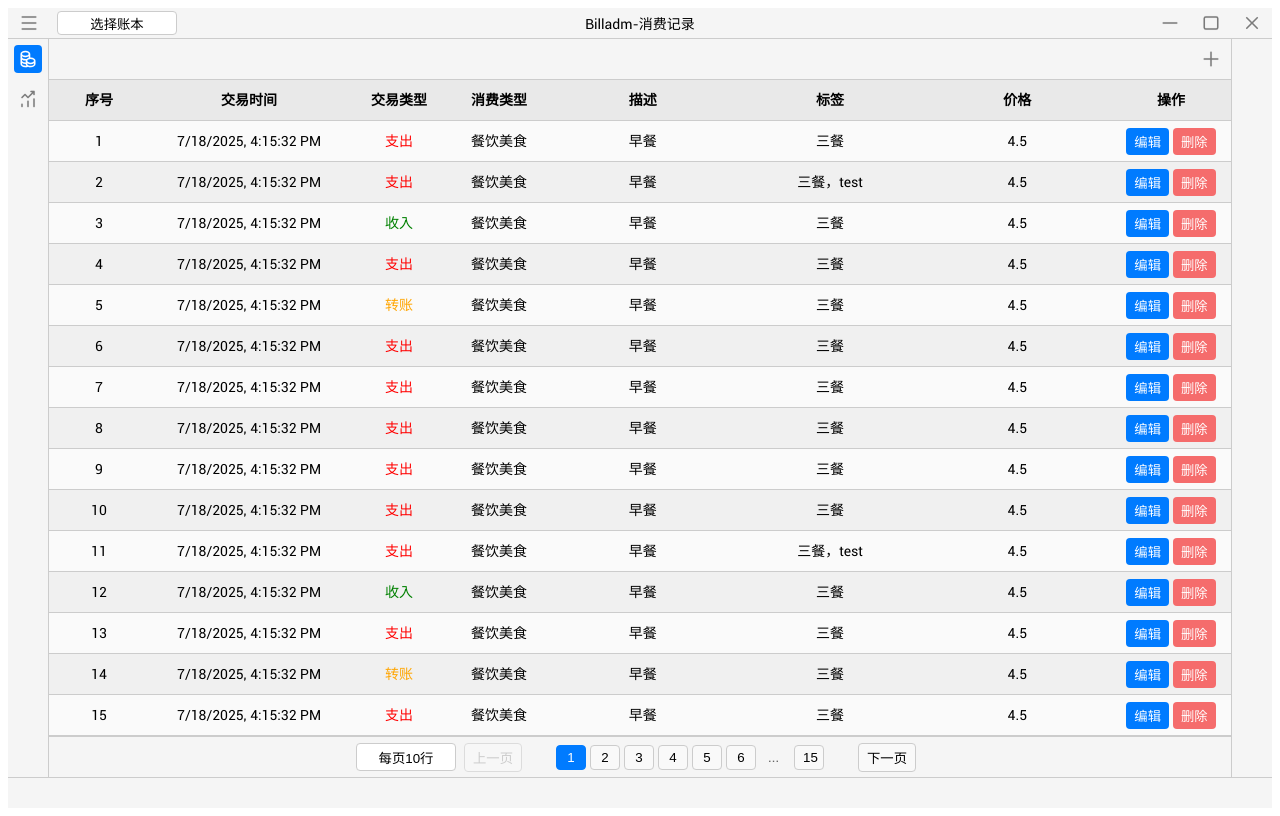
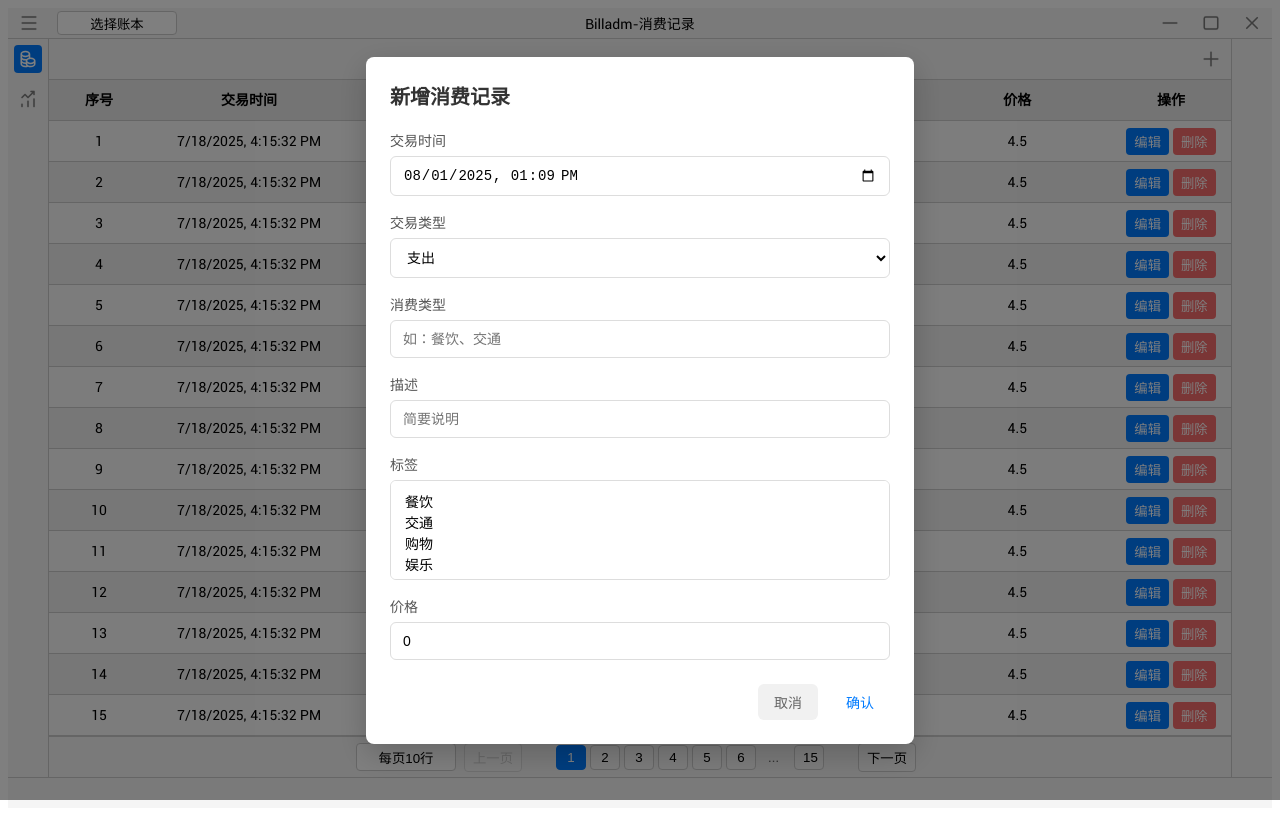
Before and after one commit to DaoiestFire/Billadm-GO, a Vue app in the folder app/: page /tr_view in a window 1280 px wide. Both pictures are taken after a click on the button 1211 px from the left and 59 px from the top of the page. Built offline with nearby package versions, Linux system fonts and the light colour scheme; a web font is replaced by a local one.

Commit message:
增加消费类型组件

```diff
--- /dev/null
+++ b/app/src/components/TransactionRecordView.vue
@@ -0,0 +1,272 @@
+<!-- TransactionRecordView.vue -->
+<template>
+    <!-- 使用 Teleport 将模态框插入 body 末尾 -->
+    <Teleport to="body">
+        <div v-if="visible" class="transaction-overlay" @click="close">
+            <div class="transaction-dialog" @click.stop>
+                <!-- 标题 -->
+                <h2 class="dialog-title">{{ title }}</h2>
+
+                <!-- 表单内容 -->
+                <div class="form-container">
+                    <!-- 交易时间 -->
+                    <div class="form-item">
+                        <label>交易时间</label>
+                        <input v-model="formData.time" type="datetime-local" class="form-input" />
+                    </div>
+
+                    <!-- 交易类型 -->
+                    <div class="form-item">
+                        <label>交易类型</label>
+                        <select v-model="formData.type" class="form-select">
+                            <option v-for="type in typeOptions" :key="type.value" :value="type.value">
+                                {{ type.label }}
+                            </option>
+                        </select>
+                    </div>
+
+                    <!-- 消费类型（可结合交易类型动态变化，此处为静态示例） -->
+                    <div v-if="formData.type === 'expense'" class="form-item">
+                        <label>消费类型</label>
+                        <input v-model="formData.category" type="text" class="form-input" placeholder="如：餐饮、交通" />
+                    </div>
+
+                    <!-- 描述 -->
+                    <div class="form-item">
+                        <label>描述</label>
+                        <input v-model="formData.description" type="text" class="form-input" placeholder="简要说明" />
+                    </div>
+
+                    <!-- 标签（多选下拉） -->
+                    <div class="form-item">
+                        <label>标签</label>
+                        <select v-model="formData.tags" multiple class="form-select">
+                            <option v-for="tag in tagOptions" :key="tag" :value="tag">
+                                {{ tag }}
+                            </option>
+                        </select>
+                    </div>
+
+                    <!-- 价格 -->
+                    <div class="form-item">
+                        <label>价格</label>
+                        <input v-model.number="formData.amount" type="number" step="0.01" min="0" class="form-input"
+                            placeholder="请输入金额" />
+                    </div>
+                </div>
+
+                <!-- 按钮区域 -->
+                <div class="button-container">
+                    <button class="dialog-button cancel" @click="close">{{ cancelLabel }}</button>
+                    <button class="dialog-button confirm" :style="{ color: confirmColor }" @click="handleSubmit">
+                        {{ confirmLabel }}
+                    </button>
+                </div>
+            </div>
+        </div>
+    </Teleport>
+</template>
+
+<script setup>
+import { ref, watch, defineProps, defineEmits } from 'vue';
+
+// --- Props ---
+const props = defineProps({
+    visible: {
+        type: Boolean,
+        required: true
+    },
+    title: {
+        type: String,
+        default: '填写交易记录'
+    },
+    cancelLabel: {
+        type: String,
+        default: '取消'
+    },
+    confirmLabel: {
+        type: String,
+        default: '确认'
+    },
+    confirmColor: {
+        type: String,
+        default: '#007bff'
+    },
+    // 交易类型选项，可自定义
+    typeOptions: {
+        type: Array,
+        default: () => [
+            { label: '支出', value: 'expense' },
+            { label: '收入', value: 'income' },
+            { label: '转账', value: 'transfer' }
+        ]
+    },
+    // 标签选项
+    tagOptions: {
+        type: Array,
+        default: () => ['餐饮', '交通', '购物', '娱乐', '工资', '理财', '房租', '医疗']
+    },
+    // 初始表单数据
+    modelValue: {
+        type: Object,
+        default: () => ({})
+    },
+    // 确认回调
+    onConfirm: {
+        type: Function
+    }
+});
+
+// --- Emits ---
+const emit = defineEmits(['update:visible', 'confirm', 'update:modelValue']);
+
+// --- 本地状态 ---
+const formData = ref({ ...props.modelValue });
+
+// --- 监听器 ---
+// 当 visible 变为 true 时，初始化表单数据
+watch(
+    () => props.visible,
+    (newVal) => {
+        if (newVal) {
+            // 合并默认值与传入的 modelValue
+            formData.value = {
+                time: new Date().toISOString().slice(0, 16), // 默认当前时间
+                type: 'expense',
+                category: '',
+                description: '',
+                tags: [],
+                amount: 0,
+                ...props.modelValue
+            };
+        }
+    }
+);
+
+// --- 方法 ---
+function close() {
+    emit('update:visible', false);
+}
+
+function handleSubmit() {
+    // 调用 onConfirm 回调
+    if (typeof props.onConfirm === 'function') {
+        props.onConfirm(formData.value);
+    }
+
+    // 通过 emit 更新 v-model
+    emit('update:modelValue', formData.value);
+    emit('confirm', formData.value);
+
+    close();
+}
+</script>
+
+<style scoped>
+.transaction-overlay {
+    position: fixed;
+    top: 0;
+    left: 0;
+    width: 100%;
+    height: 100%;
+    background-color: rgba(0, 0, 0, 0.5);
+    display: flex;
+    justify-content: center;
+    align-items: center;
+    z-index: 1000;
+}
+
+.transaction-dialog {
+    background-color: white;
+    border-radius: 8px;
+    padding: 24px;
+    width: 90%;
+    max-width: 500px;
+    box-shadow: 0 10px 30px rgba(0, 0, 0, 0.2);
+}
+
+.dialog-title {
+    font-size: 20px;
+    font-weight: bold;
+    text-align: left;
+    margin: 0 0 20px 0;
+    color: #333;
+}
+
+.form-container {
+    display: flex;
+    flex-direction: column;
+    gap: 16px;
+}
+
+.form-item {
+    display: flex;
+    flex-direction: column;
+    gap: 6px;
+}
+
+.form-item label {
+    font-size: 14px;
+    color: #555;
+    font-weight: 500;
+}
+
+.form-input,
+.form-select {
+    padding: 10px 12px;
+    border: 1px solid #ddd;
+    border-radius: 6px;
+    font-size: 14px;
+    outline: none;
+    background-color: #fff;
+}
+
+.form-select {
+    height: auto;
+}
+
+.form-select[multiple] {
+    height: 100px;
+    /* 多选下拉框高度 */
+}
+
+.form-input:focus,
+.form-select:focus {
+    border-color: v-bind(confirmColor);
+    box-shadow: 0 0 0 2px rgba(0, 123, 255, 0.2);
+}
+
+.button-container {
+    display: flex;
+    justify-content: flex-end;
+    gap: 12px;
+    margin-top: 24px;
+}
+
+.dialog-button {
+    padding: 8px 16px;
+    border: none;
+    border-radius: 6px;
+    font-size: 14px;
+    font-weight: 500;
+    cursor: pointer;
+    transition: all 0.2s ease;
+}
+
+.dialog-button.cancel {
+    background-color: #f1f1f1;
+    color: #666;
+}
+
+.dialog-button.cancel:hover {
+    background-color: #e0e0e0;
+}
+
+.dialog-button.confirm {
+    background-color: transparent;
+}
+
+.dialog-button.confirm:hover {
+    text-decoration: underline;
+}
+</style>
--- a/app/src/views/TransactionRecordView.vue
+++ b/app/src/views/TransactionRecordView.vue
@@ -8,7 +8,7 @@
       </div>
       <div class="right-groups">
         <CommonIcon :icon="iconAdd" label="新增消费记录" width="40" height="40" :color="iconColor" :bgColor="minorBgColor"
-          :hoverBgColor="hoverBgColor" hoverStyle="circle" tooltipPlacement="bottom-left" />
+          :hoverBgColor="hoverBgColor" hoverStyle="circle" tooltipPlacement="bottom-left" @click="showDialog = true" />
       </div>
     </div>
 
@@ -23,7 +23,7 @@
       <Pagination :pages="15" />
     </div>
   </div>
-
+  <TransactionRecordView v-model="recordData" v-model:visible="showDialog" title="新增消费记录" :onConfirm="handleConfirm" />
 </template>
 
 <script setup>
@@ -34,6 +34,7 @@ import TransactionRecordTable from '@/components/TransactionRecordTable.vue'
 import Pagination from '@/components/Pagination.vue'
 import CustomSelect from '@/components/CustomSelect.vue'
 import CommonIcon from '@/components/CommonIcon.vue'
+import TransactionRecordView from '@/components/TransactionRecordView.vue'
 
 // css variables
 const { minorBgColor, hoverBgColor, iconColor } = useCssVariables()
@@ -98,6 +99,15 @@ const columnStyles = [
     width: '120px',
   }
 ]
+
+// 消费记录创建表单
+const showDialog = ref(false);
+const recordData = ref({});
+
+function handleConfirm(data) {
+  console.log('提交的数据：', data);
+  // 发送请求等
+}
 
 // 表格数据
 const sampleData = [
```
